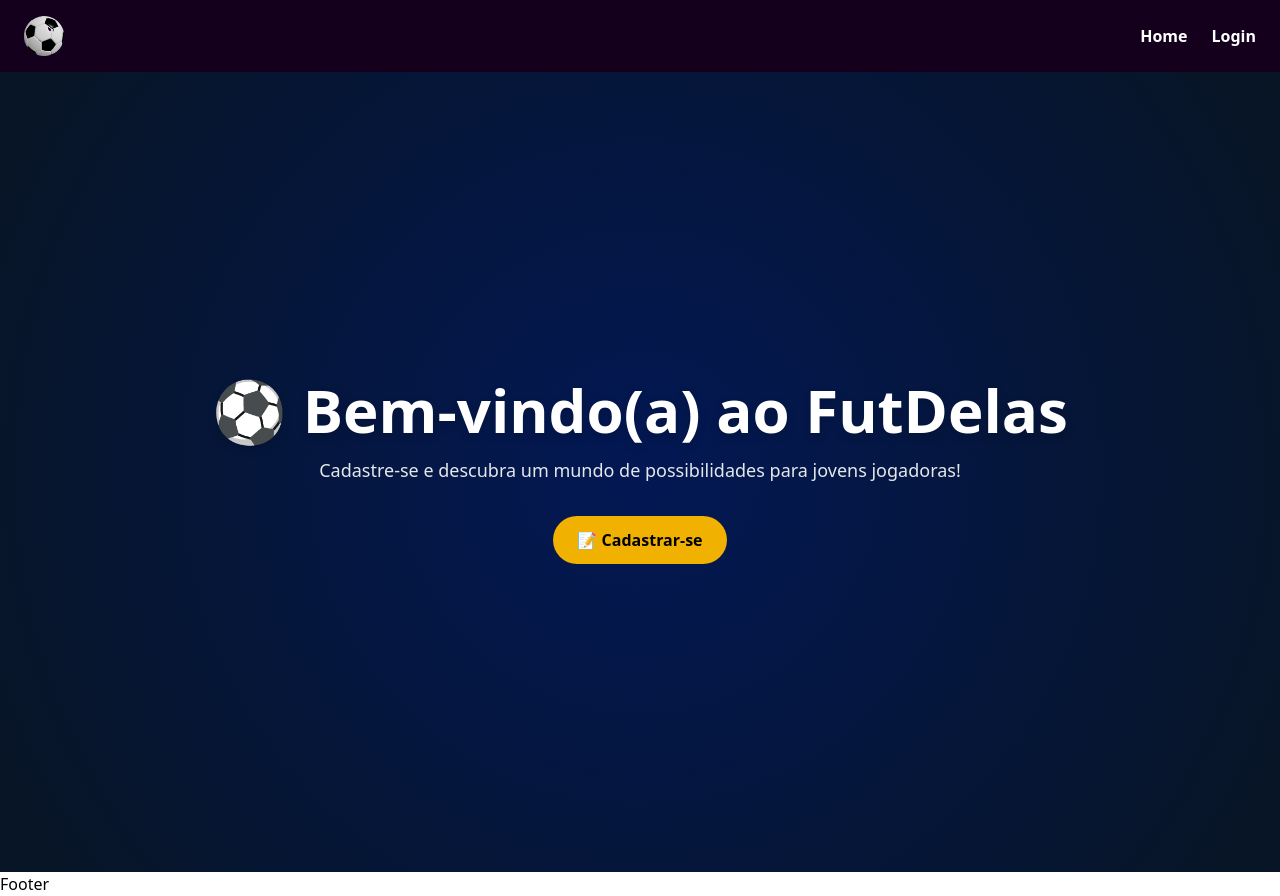
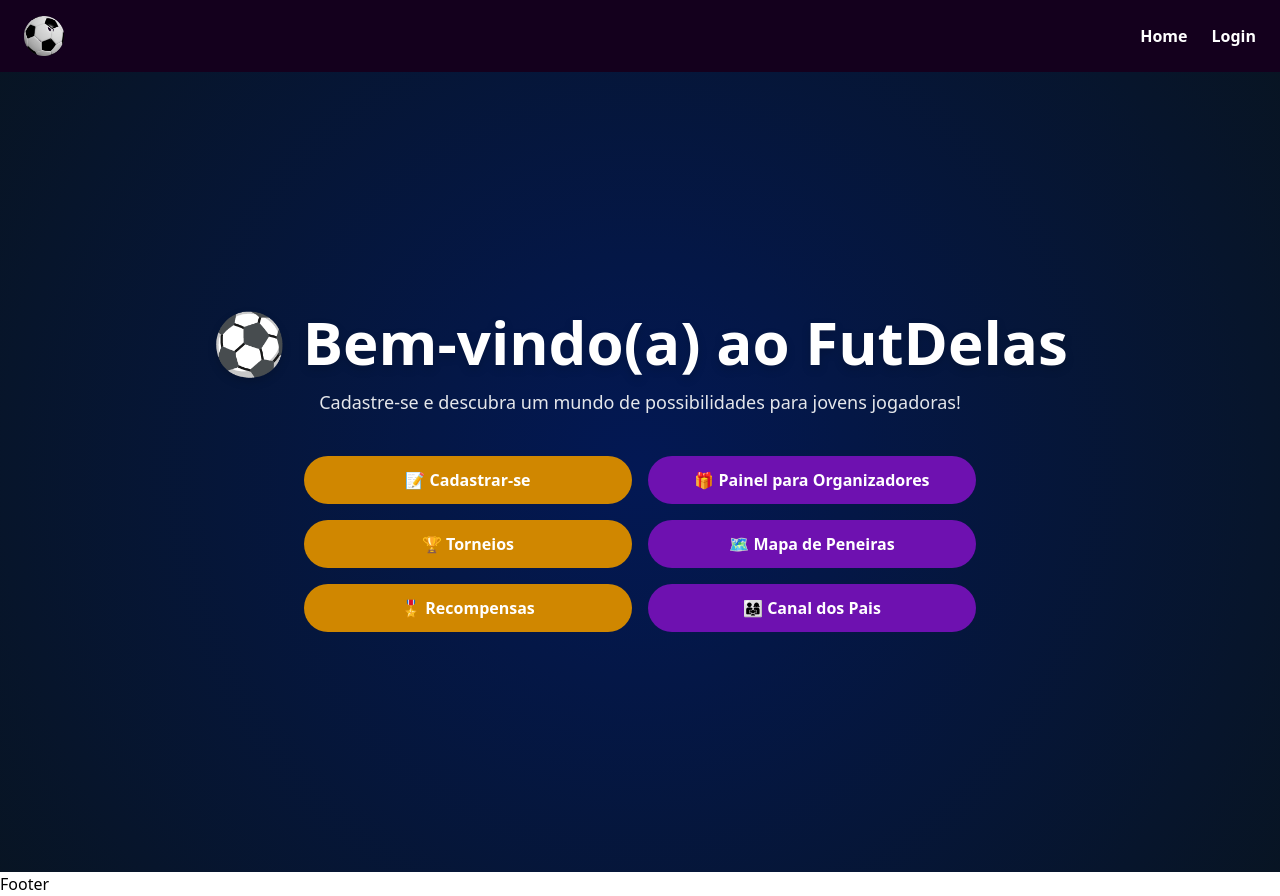
Before and after one commit to FutDelas/Sprint3, a React (Vite) app: page / in a window 1280 px wide. Built offline with nearby package versions, Linux system fonts and the light colour scheme.

Commit message:
Adicionando botões na Home

```diff
--- a/src/routes/Home.jsx
+++ b/src/routes/Home.jsx
@@ -5,9 +5,9 @@ const Home = () => {
 
   return (
     <div className="min-h-screen bg-blue-800 flex flex-col items-center justify-center text-white relative overflow-hidden">
-      {/* Fundo decorativo tipo campo */}
+      {/* Fundo gradiente */}
+      <div className="absolute inset-0 bg-[radial-gradient(circle_at_center,#001449,#061013)] opacity-90"></div>
 
-<div className="absolute inset-0 bg-[radial-gradient(circle_at_center,_#001449,_#061013)] opacity-90"></div>
       {/* Conteúdo */}
       <div className="relative z-10 text-center px-6">
         <h1 className="text-5xl md:text-6xl font-extrabold drop-shadow-lg">
@@ -17,19 +17,52 @@ const Home = () => {
           Cadastre-se e descubra um mundo de possibilidades para jovens jogadoras!
         </p>
 
-        <div className="mt-8 flex flex-col md:flex-row gap-4 justify-center">
+        {/* Grade de botões */}
+        <div className="mt-10 grid grid-cols-1 md:grid-cols-2 gap-4 max-w-2xl mx-auto">
           <button
             onClick={() => navigate("/cadastro")}
-            className="cursor-pointer bg-yellow-500 text-black font-bold py-3 px-6 rounded-full hover:bg-pink-700 transition transform hover:scale-105"
+            className="cursor-pointer bg-yellow-600 text-white font-bold py-3 px-6 rounded-full hover:bg-[#14001dff] transition transform hover:scale-105"
           >
             📝 Cadastrar-se
           </button>
 
+          <button
+            onClick={() => navigate("/painel")}
+            className="cursor-pointer bg-purple-800 text-white font-bold py-3 px-6 rounded-full hover:bg-[#14001dff] transition transform hover:scale-105"
+          >
+            🎁 Painel para Organizadores
+          </button>
 
+          <button
+            onClick={() => navigate("/torneios")}
+            className="cursor-pointer bg-yellow-600 text-white font-bold py-3 px-6 rounded-full hover:bg-[#14001dff] transition transform hover:scale-105"
+          >
+            🏆 Torneios
+          </button>
+
+          <button
+            onClick={() => navigate("/mapa")}
+            className="cursor-pointer bg-purple-800 text-white font-bold py-3 px-6 rounded-full hover:bg-[#14001dff] transition transform hover:scale-105"
+          >
+            🗺️ Mapa de Peneiras
+          </button>
+
+          <button
+            onClick={() => navigate("/recompensas")}
+            className="cursor-pointer bg-yellow-600 text-white font-bold py-3 px-6 rounded-full hover:bg-[#14001dff] transition transform hover:scale-105"
+          >
+            🎖️ Recompensas
+          </button>
+
+          <button
+            onClick={() => navigate("/pais")}
+            className="cursor-pointer bg-purple-800 text-white font-bold py-3 px-6 rounded-full hover:bg-[#14001dff] transition transform hover:scale-105"
+          >
+            👨‍👩‍👧 Canal dos Pais
+          </button>
         </div>
       </div>
-
-      </div>
+    </div>
   );
 };
 
```
